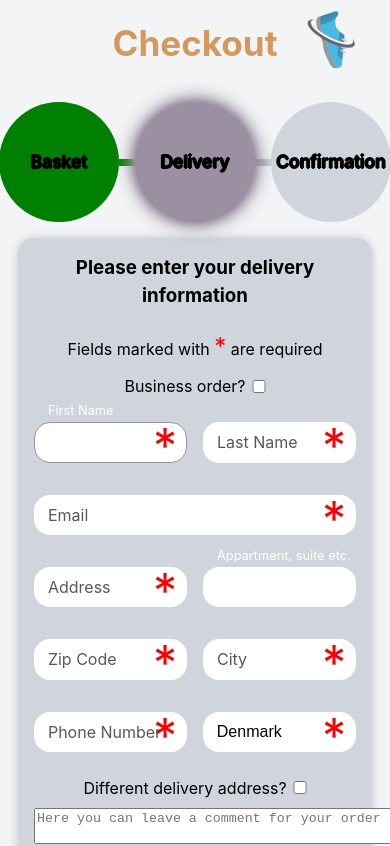
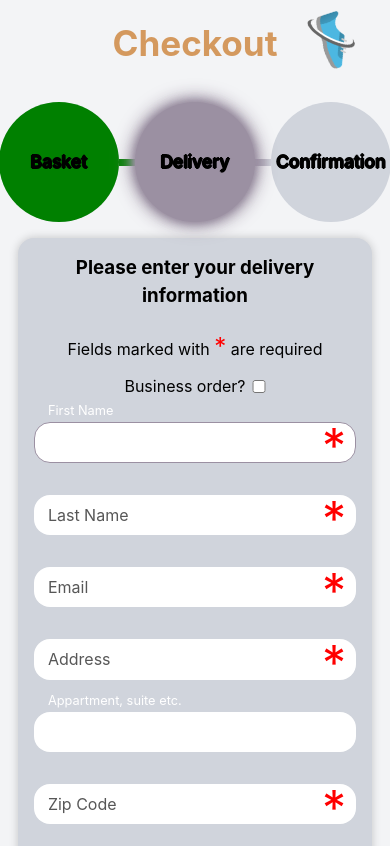
Before and after one commit to Jakob-SA/webstoreFrontend, a React (Vite) app: page /delivery in a window 390 px wide. Shown: the top 846 px of the page. Built offline with nearby package versions, Linux system fonts and the light colour scheme; no server answers.

Commit message:
Made input boxes wrap to column on mobile in order form

```diff
--- a/src/components/delivery/orderform.css
+++ b/src/components/delivery/orderform.css
@@ -10,9 +10,19 @@
   width: 40em;
   padding: 1em;
 }
+
 @media (max-width: 970px) {
   .deliveryPage {
     width: 90%;
+  }
+
+  .duoBox {
+    flex-direction: column !important;
+  }
+
+  .duoBox> :first-child,
+  .duoBox> :last-child {
+    margin: 0em !important;
   }
 }
 
@@ -28,6 +38,7 @@
   border-radius: 1em;
   border: 1px solid transparent;
 }
+
 /* Maybe we dont want this design decision */
 .input-wrapper[data-required]::after {
   content: "*";
@@ -38,16 +49,19 @@
   right: 10px;
   transform: translateY(-45%);
 }
+
 /* Maybe we dont want this */
 .input-wrapper {
   position: relative;
   width: 100%;
 }
+
 .asterisk {
   color: red;
   font-size: 1.5em;
 }
-.input-wrapper > label {
+
+.input-wrapper>label {
   position: absolute;
   top: 24px;
   left: 14px;
@@ -58,14 +72,16 @@
   cursor: text;
   transition: 0.2s ease-in-out;
 }
+
 .input-wrapper input,
 label {
   font-size: 1em;
   width: 100%;
   height: 1.5em;
 }
-.input-wrapper input:focus + label,
-.input-wrapper input:valid + label {
+
+.input-wrapper input:focus+label,
+.input-wrapper input:valid+label {
   color: #ffffff;
   font-size: 0.8em;
   top: -5px;
@@ -80,6 +96,7 @@ input::placeholder {
   font-size: 1em;
   color: #575757;
 }
+
 .duoBox {
   display: flex;
   flex-direction: row;
@@ -87,12 +104,15 @@ input::placeholder {
   align-items: center;
   width: 100%;
 }
-.duoBox > :first-child {
+
+.duoBox> :first-child {
   margin-right: .5em;
 }
-.duoBox > :last-child {
+
+.duoBox> :last-child {
   margin-left: .5em;
 }
+
 .acceptButton {
   background: linear-gradient(to bottom right, #256818, #839e0a);
   border: 0;
```
